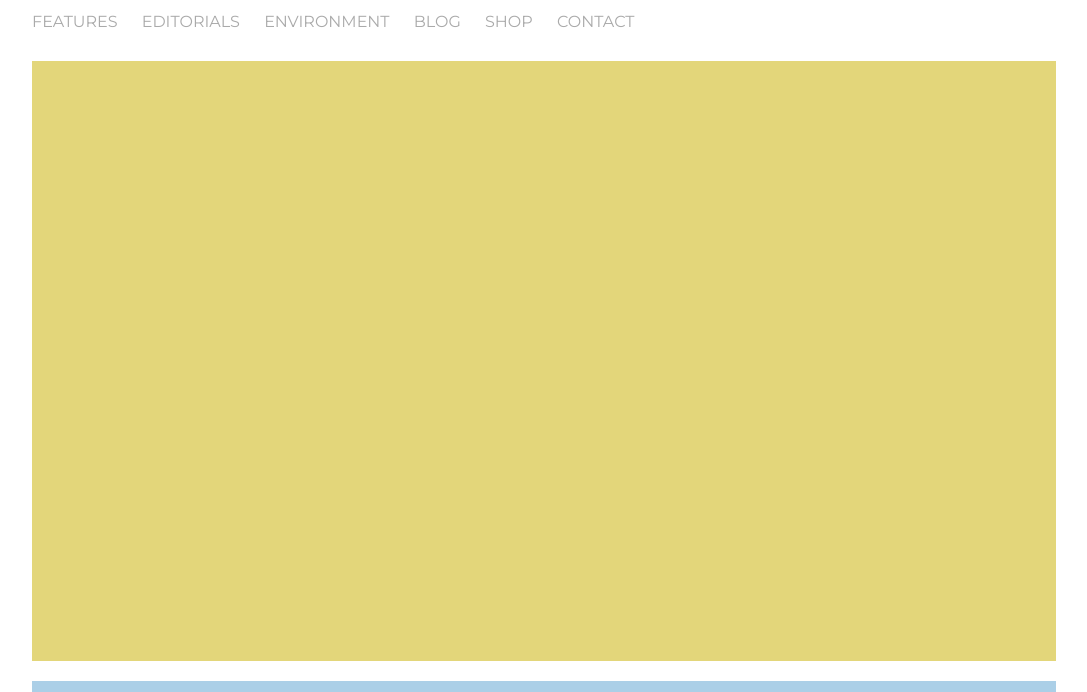
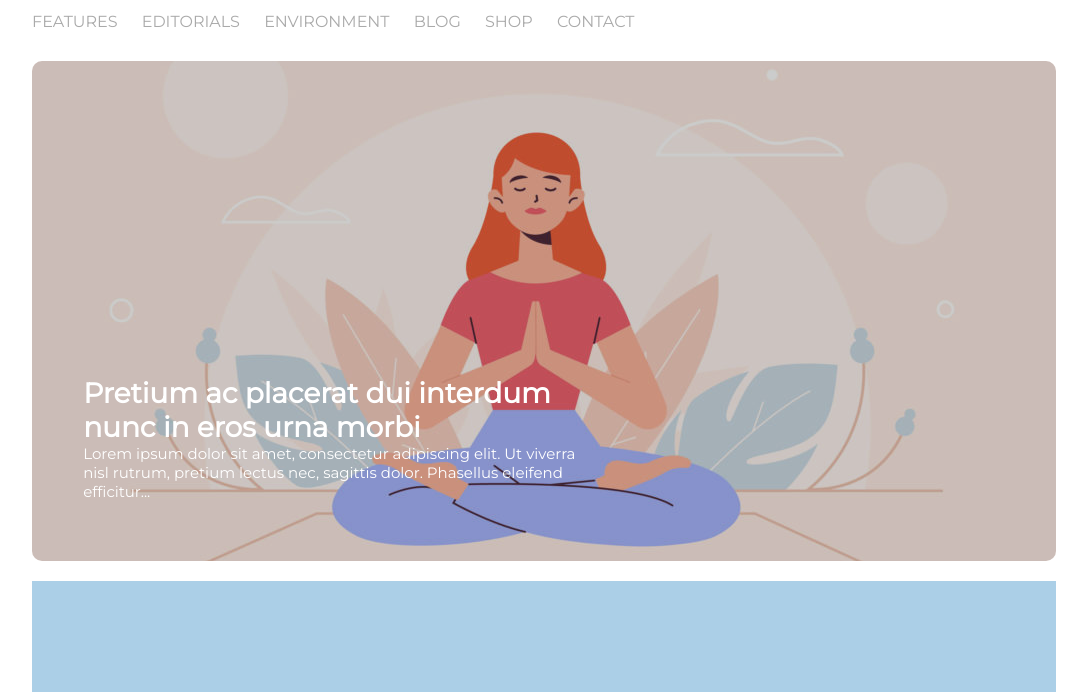
Before and after one commit to DavideSadotti/htmlcss-wp, a plain HTML site: page index.html in a window 1280 px wide. Shown: the part 108-800 px from the top of the page, without its empty margins (96-1183 px from the left). Drawn offline with Linux system fonts and the light colour scheme.

Commit message:
creazione della sezione "banner-hero"

```diff
--- a/css/style.css
+++ b/css/style.css
@@ -33,10 +33,46 @@ ul a{
 
 /* PRIMO BOX BODY */
 .banner-hero{
-  background-color: #e3d67a;
   width: 80%;
-  height: 600px;
+  height: 500px;
   margin: 20px auto;
+  position: relative;
+}
+
+.banner-hero img{
+  width: 100%;
+  height: 100%;
+  object-fit: cover;
+  border-radius: 10px;
+}
+
+.overlay::after{
+  content: "";
+  position: absolute;
+  top: 0;
+  left: 0;
+  right: 0;
+  bottom: 0;
+  background-color: rgba(0,0,0,0.2);
+  z-index: 2;
+  border-radius: 10px;
+}
+
+.hero-text{
+  color: white;
+  width: 50%;
+  position: absolute;
+  top: 63%;
+  left: 5%;
+  z-index: 4;
+}
+
+.hero-text h2{
+  font-size: 28px;
+}
+
+.hero-text p{
+  font-size: 15px;
 }
 
 /* SECONDO BOX BODY */
--- a/index.html
+++ b/index.html
@@ -26,8 +26,12 @@
     <!-- CORPO DEL TESTO -->
     <main>
       <!-- BOX GIALLO -->
-      <div class="banner-hero">
-
+      <div class="banner-hero overlay">
+        <img src="img/banner.jpg" alt="Hero img">
+        <div class="hero-text">
+          <h2>Pretium ac placerat dui interdum nunc in eros urna morbi</h2>
+          <p>Lorem ipsum dolor sit amet, consectetur adipiscing elit. Ut viverra nisl rutrum, pretium lectus nec, sagittis dolor. Phasellus eleifend efficitur...</p>
+        </div>
       </div>
 
       <!-- BOX BLU -->
```
